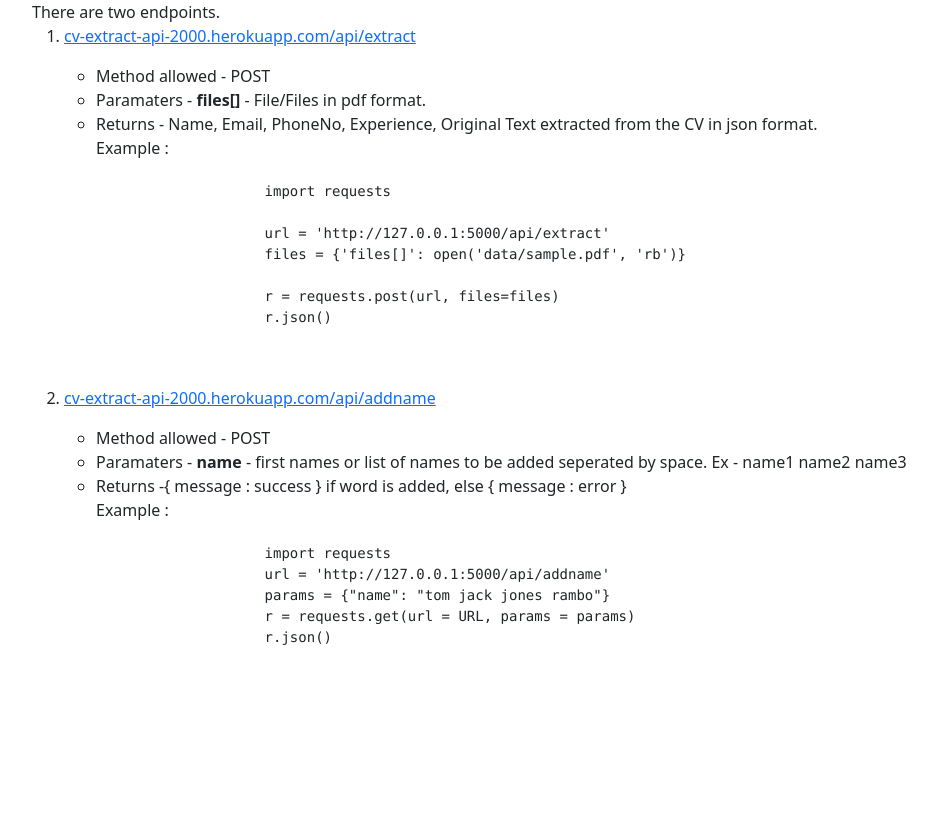
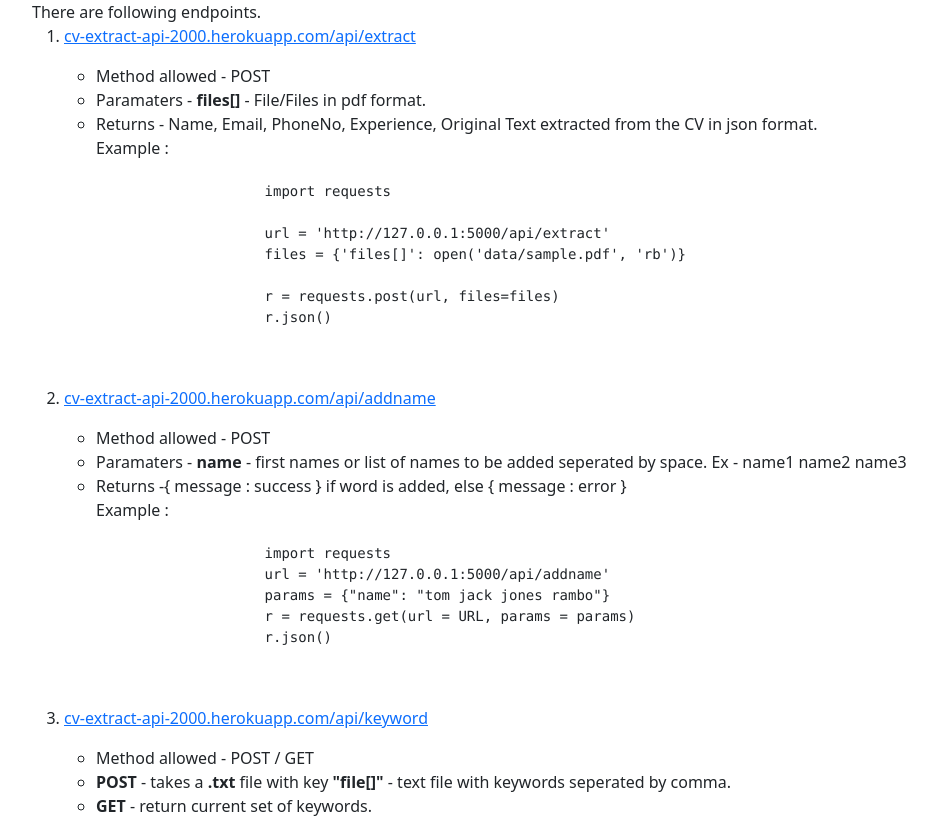
Before and after one commit to Harshit-2000/ExtractAPI, a Flask app: page / in a window 1280 px wide. Shown: the part 72-906 px from the top of the page, without its empty margins (50-987 px from the left). Before the commit the page ends 717 px from the top, so only its background shows below. Run offline with Flask 2, Linux system fonts and the light colour scheme; parts of the project's set-up code (start-up, migrations or seed data) failed here and were passed over.

Commit message:
Added keyword functionality

```diff
--- a/app.py
+++ b/app.py
@@ -59,3 +59,37 @@ def addName():
         response = Response(json.dumps(
             {'message': 'error'}), status=500, mimetype='application/json')
         return response
+
+
+@app.route('/api/keyword', methods=['POST', 'GET'])
+def addkeyword():
+    """
+    returns set of current keywords for get request
+        and saves the file send with post request as keywords file.
+    """
+    if request.method == 'POST':
+        # check if the post request has the file part
+        try:
+            file = request.files.get('file[]')
+            # If the user does not select a file, the browser submits an
+            # empty file without a filename.
+            if file.filename == '' or file.filename[-3:] != 'txt':
+                return Response(json.dumps(
+                    {'message': 'Upload a txt file with comma seperated keywords.'}), status=500, mimetype='application/json')
+
+            if file:
+                file.save('data/keywords.txt')
+                return Response(json.dumps(
+                    {'message': 'success'}), status=201, mimetype='application/json')
+        except Exception as e:
+            print(e)
+            return Response(json.dumps(
+                {'message': 'error'}), status=500, mimetype='application/json')
+    else:
+        try:
+            data = open('data/keywords.txt', mode='r').read()
+            return Response(json.dumps(
+                {'keywords': data}), status=200, mimetype='application/json')
+        except:
+            return Response(json.dumps(
+                {'message': 'error'}), status=500, mimetype='application/json')
--- /dev/null
+++ b/data/keywords.txt
@@ -0,0 +1 @@
+python, flask, django, REST, nodeJS, node, API, Postman, HTML, Express, request, javascript, backend, database, SQL, Azure, AWS, heroku
--- a/templates/home.html
+++ b/templates/home.html
@@ -21,7 +21,7 @@
     </nav>
 
     <div class="container">
-        There are two endpoints.
+        There are following endpoints.
         <ol>
             <li><a href="">cv-extract-api-2000.herokuapp.com/api/extract</a></li>
             <p>
@@ -68,6 +68,17 @@
             </pre>
             </ul>
             </p>
+
+
+            <li><a href="">cv-extract-api-2000.herokuapp.com/api/keyword</a></li>
+            <p>
+            <ul>
+                <li> Method allowed - POST / GET </li>
+                <li> <b> POST </b> - takes a <b>.txt</b> file with key <b>"file[]"</b> -
+                    text file with keywords seperated by comma. </li>
+                <li> <b> GET </b> - return current set of keywords. </li>
+            </ul>
+            </p>
         </ol>
 
     </div>
```
Also changed, not shown: extract.py (+23 -1 lines).
